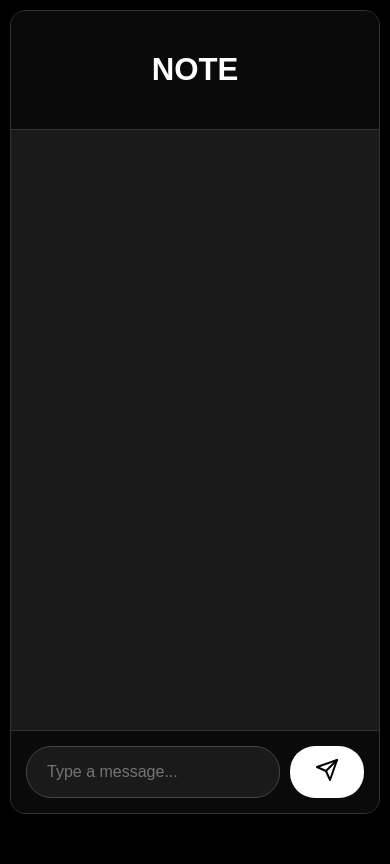
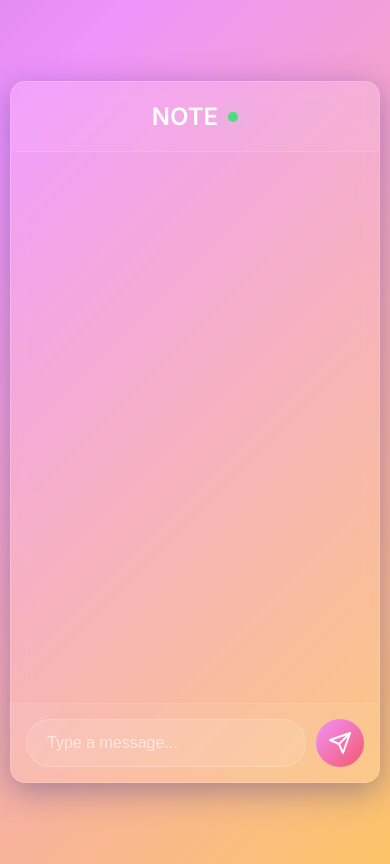
Before and after one commit to HAFIJ-SHAIKH/NOTE, a plain HTML site: page index.html in a window 390 px wide. Drawn offline with Linux system fonts and the light colour scheme.

Commit message:
Update style.css

```diff
--- a/style.css
+++ b/style.css
@@ -1,40 +1,78 @@
-/* Basic body styling with a dark theme */
+/* --- Global Styles & Background --- */
 body {
-    font-family: 'Poppins', sans-serif;
-    background-color: #000000; /* Pure black background */
-    color: #ffffff;
+    font-family: 'Inter', sans-serif;
+    margin: 0;
+    height: 100vh;
     display: flex;
     justify-content: center;
     align-items: center;
-    min-height: 100vh;
+    /* Vibrant gradient background */
+    background: linear-gradient(135deg, #667eea 0%, #764ba2 25%, #f093fb 50%, #feca57 75%, #ff6b6b 100%);
+    background-size: 400% 400%;
+    animation: gradientShift 15s ease infinite;
+}
+
+/* Animated gradient background */
+@keyframes gradientShift {
+    0% { background-position: 0% 50%; }
+    50% { background-position: 100% 50%; }
+    100% { background-position: 0% 50%; }
+}
+
+/* --- Chat Container (Glassmorphism) --- */
+.chat-container {
+    width: 450px;
+    height: 80vh;
+    max-height: 700px;
+    background: rgba(255, 255, 255, 0.1); /* Semi-transparent white */
+    backdrop-filter: blur(10px); /* Frosted glass effect */
+    -webkit-backdrop-filter: blur(10px); /* For Safari */
+    border-radius: 20px;
+    border: 1px solid rgba(255, 255, 255, 0.2);
+    box-shadow: 0 8px 32px 0 rgba(31, 38, 135, 0.37);
+    display: flex;
+    flex-direction: column;
+    overflow: hidden;
+    transition: transform 0.3s ease;
+}
+
+.chat-container:hover {
+    transform: translateY(-5px);
+}
+
+/* --- Chat Header --- */
+.chat-header {
+    display: flex;
+    align-items: center;
+    justify-content: center;
+    padding: 20px;
+    background: rgba(255, 255, 255, 0.05);
+    border-bottom: 1px solid rgba(255, 255, 255, 0.1);
+}
+
+.chat-header h2 {
+    color: #ffffff;
+    font-weight: 600;
+    font-size: 1.5rem;
     margin: 0;
 }
 
-/* The main chat window container */
-.chat-container {
-    width: 450px;
-    height: 700px;
-    background-color: #1a1a1a; /* Slightly lighter black for the container */
-    border-radius: 20px;
-    box-shadow: 0 10px 30px rgba(0, 0, 0, 0.5);
-    display: flex;
-    flex-direction: column;
-    overflow: hidden;
-    border: 1px solid #333;
+.status-indicator {
+    width: 10px;
+    height: 10px;
+    background-color: #4ade80; /* Green */
+    border-radius: 50%;
+    margin-left: 10px;
+    animation: pulse 2s infinite;
 }
 
-/* Chat header */
-.chat-header {
-    background-color: #0a0a0a; /* Darker header */
-    color: white;
-    padding: 20px;
-    text-align: center;
-    font-size: 1.5em;
-    font-weight: 600;
-    border-bottom: 1px solid #333;
+@keyframes pulse {
+    0% { box-shadow: 0 0 0 0 rgba(74, 222, 128, 0.7); }
+    70% { box-shadow: 0 0 0 10px rgba(74, 222, 128, 0); }
+    100% { box-shadow: 0 0 0 0 rgba(74, 222, 128, 0); }
 }
 
-/* Area where messages are displayed */
+/* --- Messages Area --- */
 .chat-messages {
     list-style-type: none;
     padding: 20px;
@@ -43,125 +81,145 @@ body {
     overflow-y: auto;
     display: flex;
     flex-direction: column;
-    gap: 12px; /* Adds space between messages */
+    gap: 15px;
 }
 
-/* Scrollbar styling for webkit browsers */
-.chat-messages::-webkit-scrollbar {
-    width: 6px;
-}
-.chat-messages::-webkit-scrollbar-track {
-    background: #1a1a1a;
-}
-.chat-messages::-webkit-scrollbar-thumb {
-    background: #555;
-    border-radius: 3px;
-}
-.chat-messages::-webkit-scrollbar-thumb:hover {
-    background: #777;
+/* Scrollbar Styling */
+.chat-messages::-webkit-scrollbar { width: 5px; }
+.chat-messages::-webkit-scrollbar-track { background: transparent; }
+.chat-messages::-webkit-scrollbar-thumb { background: rgba(255, 255, 255, 0.3); border-radius: 5px; }
+
+/* --- Message Bubbles --- */
+.chat-messages li {
+    padding: 12px 18px;
+    border-radius: 20px;
+    max-width: 75%;
+    word-wrap: break-word;
+    line-height: 1.5;
+    animation: fadeIn 0.4s ease-out;
 }
 
-
-/* Individual message styling */
-.chat-messages li {
-    padding: 12px 18px;
-    border-radius: 18px;
-    max-width: 80%;
-    word-wrap: break-word;
-    line-height: 1.5;
-    font-size: 0.95em;
+@keyframes fadeIn {
+    from { opacity: 0; transform: translateY(10px); }
+    to { opacity: 1; transform: translateY(0); }
 }
 
-/* User message style (right-aligned) */
 .user-message {
-    background-color: #2d2d2d;
+    background: linear-gradient(135deg, #667eea 0%, #764ba2 100%);
+    color: #ffffff;
     align-self: flex-end;
-    color: #ffffff;
-    border-top-right-radius: 4px;
+    border-bottom-right-radius: 5px;
+    font-weight: 500;
 }
 
-/* Bot message style (left-aligned) with white glow */
 .bot-message {
-    background-color: #2d2d2d;
+    background: rgba(255, 255, 255, 0.2);
+    color: #ffffff;
     align-self: flex-start;
-    color: #ffffff;
-    border-top-left-radius: 4px;
-    /* White glowing light effect */
-    box-shadow: 0 0 15px rgba(255, 255, 255, 0.2);
+    border-bottom-left-radius: 5px;
+    box-shadow: 0 0 15px rgba(255, 255, 255, 0.1);
 }
 
-/* Special style for "not found" messages with a red glow */
 .bot-message.error {
-    /* Red glowing light effect */
-    box-shadow: 0 0 15px rgba(255, 0, 0, 0.4);
-    background-color: #3d1a1a; /* Slightly reddish tint to the background */
+    background: rgba(252, 165, 165, 0.3); /* Light red/rose */
+    box-shadow: 0 0 15px rgba(252, 165, 165, 0.5);
 }
 
-/* Input area at the bottom */
+/* --- Typing Indicator --- */
+.typing-indicator {
+    display: none; /* Hidden by default */
+    padding: 15px 20px;
+    align-self: flex-start;
+}
+
+.typing-indicator span {
+    height: 10px;
+    width: 10px;
+    background-color: rgba(255, 255, 255, 0.6);
+    border-radius: 50%;
+    display: inline-block;
+    margin: 0 2px;
+    animation: typing 1.4s infinite ease-in-out;
+}
+
+.typing-indicator span:nth-child(1) { animation-delay: -0.32s; }
+.typing-indicator span:nth-child(2) { animation-delay: -0.16s; }
+
+@keyframes typing {
+    0%, 80%, 100% {
+        transform: scale(0.8);
+        opacity: 0.5;
+    }
+    40% {
+        transform: scale(1);
+        opacity: 1;
+    }
+}
+
+/* --- Input Area --- */
 .chat-input-area {
     display: flex;
     padding: 15px;
-    border-top: 1px solid #333;
-    background-color: #0a0a0a;
+    background: rgba(255, 255, 255, 0.05);
+    border-top: 1px solid rgba(255, 255, 255, 0.1);
 }
 
 #message-input {
     flex-grow: 1;
-    border: 1px solid #444;
+    border: 1px solid rgba(255, 255, 255, 0.2);
     border-radius: 25px;
     padding: 12px 20px;
     font-size: 1em;
-    background-color: #1a1a1a;
-    color: #fff;
+    background: rgba(255, 255, 255, 0.1);
+    color: #ffffff;
     outline: none;
-    transition: border-color 0.3s;
+    transition: background 0.3s;
+}
+
+#message-input::placeholder {
+    color: rgba(255, 255, 255, 0.6);
 }
 
 #message-input:focus {
-    border-color: #555;
+    background: rgba(255, 255, 255, 0.15);
 }
 
-button {
-    background-color: #ffffff;
-    color: #000000;
+.chat-input-area button {
+    background: linear-gradient(135deg, #f093fb 0%, #f5576c 100%);
+    color: #ffffff;
     border: none;
-    border-radius: 25px;
-    padding: 12px 25px;
+    border-radius: 50%;
+    width: 48px;
+    height: 48px;
     margin-left: 10px;
     cursor: pointer;
-    font-size: 1em;
-    font-weight: 600;
-    transition: background-color 0.3s, transform 0.1s;
+    display: flex;
+    justify-content: center;
+    align-items: center;
+    transition: transform 0.2s, box-shadow 0.2s;
 }
 
-button:hover {
-    background-color: #f0f0f0;
+.chat-input-area button:hover {
+    transform: scale(1.1);
+    box-shadow: 0 5px 15px rgba(0,0,0,0.2);
 }
 
-button:active {
+.chat-input-area button:active {
     transform: scale(0.95);
 }
 
+
 /* --- Responsive Design --- */
-/* For devices with a screen width of 600px or less */
 @media (max-width: 600px) {
     body {
-        align-items: stretch; /* Stretch container to full height */
-        padding: 10px; /* Add some padding to the edges */
+        padding: 10px;
     }
-
     .chat-container {
-        width: 100%; /* Full width */
-        height: 95vh; /* 95% of viewport height */
+        width: 100%;
+        height: 95vh;
         border-radius: 15px;
     }
-
-    .chat-header {
-        font-size: 1.3em;
-        padding: 15px;
-    }
-
     .chat-messages li {
-        max-width: 90%; /* Use more width on small screens */
+        max-width: 85%;
     }
 }
```
